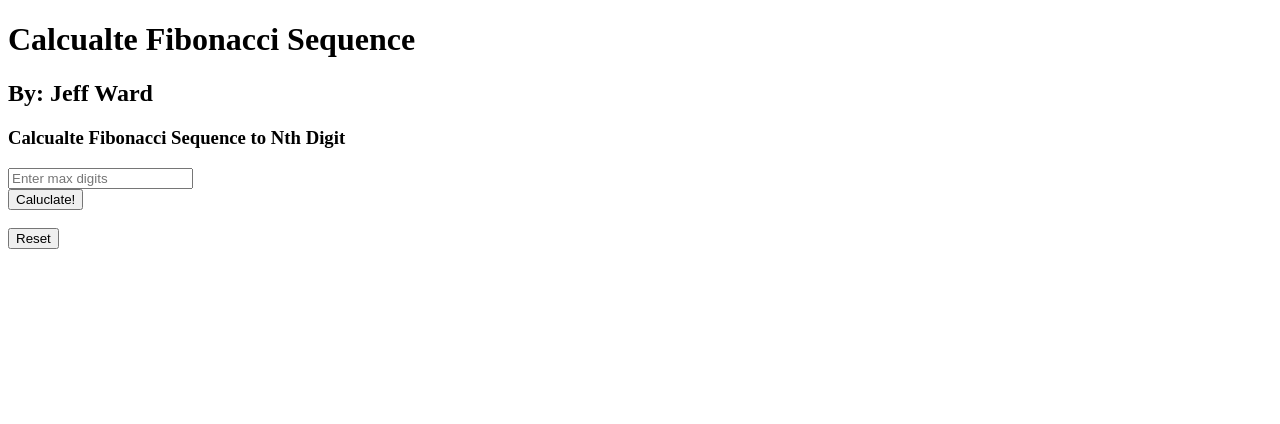
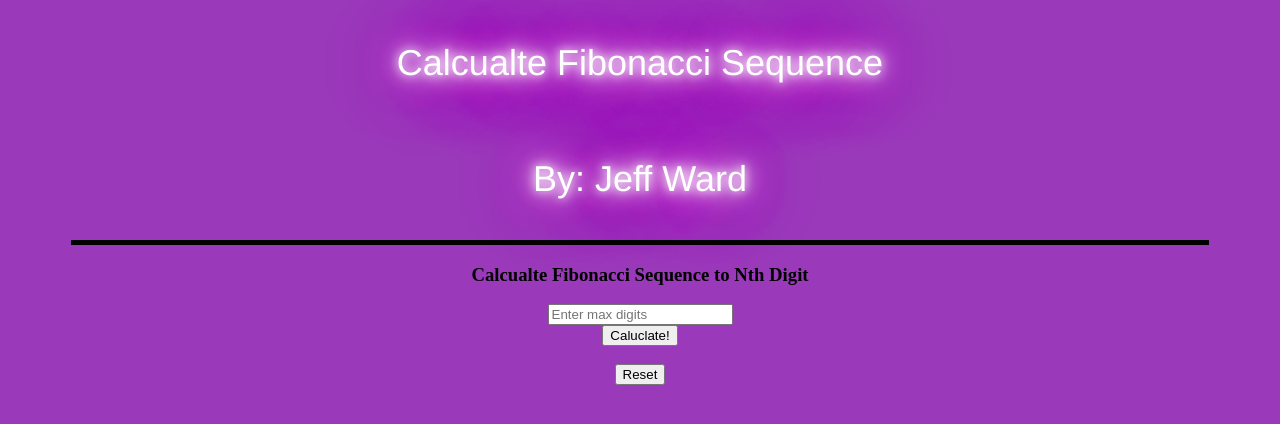
Before and after one commit to jeffward01/Calculate-Fibonacci-Sequence-to-Nth-, a plain HTML site: page project/index.html in a window 1280 px wide. Drawn offline with Linux system fonts and the light colour scheme.

Commit message:
added styling

```diff
--- a/project/css/main.css
+++ b/project/css/main.css
@@ -0,0 +1,58 @@
+/*******************************
+Background
+*******************************/
+
+html {
+  text-align: center;
+  background: #9A3ABA;
+}
+
+/*******************************
+Header
+*******************************/
+
+header {
+  margin: 0 auto;
+  border-bottom: 5px solid black;
+  max-width: 90%;
+  min-height: 7%;
+  max-height: 7%;
+
+}
+h1,
+h2 {
+  display: inline-block;
+  -webkit-box-sizing: border-box;
+  -moz-box-sizing: border-box;
+  box-sizing: border-box;
+  padding: 10px;
+  border: none;
+  font: normal 36px/normal "Warnes", Helvetica, sans-serif;
+  color: rgba(255, 255, 255, 1);
+  text-decoration: normal;
+  text-align: center;
+  -o-text-overflow: clip;
+  text-overflow: clip;
+  white-space: pre;
+  text-shadow: 0 0 10px rgba(255, 255, 255, 1), 0 0 20px rgba(255, 255, 255, 1), 0 0 30px rgba(255, 255, 255, 1), 0 0 40px #ff00de, 0 0 70px #ff00de, 0 0 80px #ff00de, 0 0 100px #ff00de;
+  -webkit-transition: all 200ms cubic-bezier(0.42, 0, 0.58, 1);
+  -moz-transition: all 200ms cubic-bezier(0.42, 0, 0.58, 1);
+  -o-transition: all 200ms cubic-bezier(0.42, 0, 0.58, 1);
+  transition: all 200ms cubic-bezier(0.42, 0, 0.58, 1);
+}
+h1:hover,
+h2:hover {
+  text-shadow: 0 0 10px rgba(255, 255, 255, 1), 0 0 20px rgba(255, 255, 255, 1), 0 0 30px rgba(255, 255, 255, 1), 0 0 40px #00ffff, 0 0 70px #00ffff, 0 0 80px #00ffff, 0 0 100px #00ffff;
+}
+
+/*******************************
+Output
+*******************************/
+
+#container {
+  margin: 0 auto;
+  max-width: 85%;
+  background: rgba(0, 0, 0, .2);
+  color: white;
+  border-radius: 25px;
+}
--- a/project/index.html
+++ b/project/index.html
@@ -6,7 +6,7 @@
     <title>Calculate Fibonacci Sequence to Nth Digit</title>
   </head>
   <header>
-    <h1>Calcualte Fibonacci Sequence</h1>
+    <h1>Calcualte Fibonacci Sequence</h1><br>
     <h2>By: Jeff Ward</h2>
   </header>
   <body>
@@ -16,10 +16,12 @@
 <button type="button" onclick="fib()">Caluclate!</button><br><br>
 <button type="button" onclick="reset1()">Reset</button>
 </form>
+     <div id="container">
       <div id="output">
     </div>
     <div id="output1">
     </div>
+    </div>
   </body>
   <script src="js/script.js"></script>
 </html>
--- a/project/js/script.js
+++ b/project/js/script.js
@@ -18,6 +18,8 @@ reset1 = function () {
 }
 
 
-//Github:
-$ cat .gitattributes
-  *.rb linguist-language=JavaScript
+//
+//
+////Github:
+//$ cat .gitattributes
+//  *.rb linguist-language=JavaScript
```
